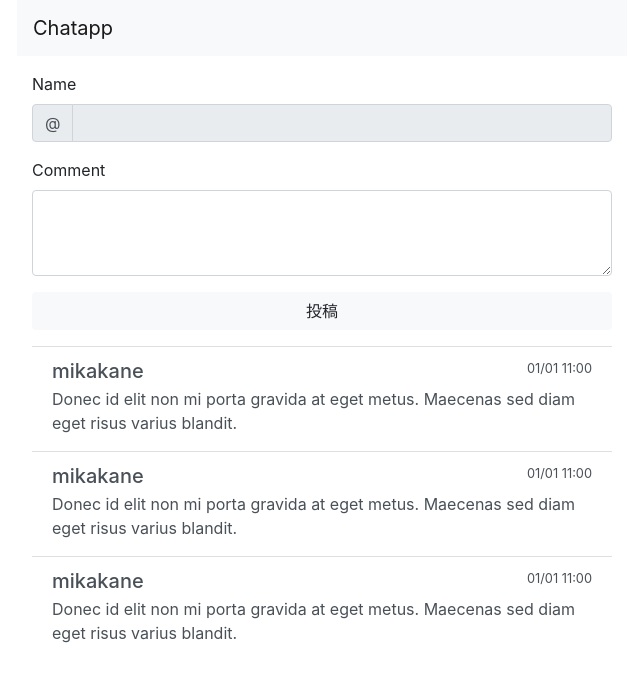
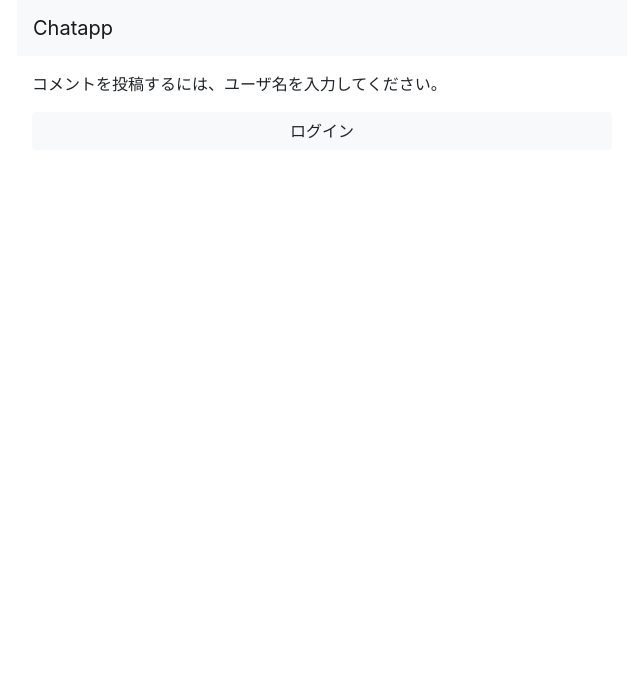
Before and after one commit to chatbox-inc/nuxt-fiirebase-chatapp-example, a Nuxt app: page / in a window 1280 px wide. Shown: the top 682 px of the page, without its empty margins (318-961 px from the left). Built offline with nearby package versions, Linux system fonts and the light colour scheme.

Commit message:
Vuex 作成

```diff
--- a/pages/index.vue
+++ b/pages/index.vue
@@ -45,29 +45,17 @@
 export default {
   data(){
     return {
-      user: {
-        name: ""
-      },
       form: {
         comment: ""
-      },
-      posts: [
-        {
-          user: "mikakane",
-          comment: "Donec id elit non mi porta gravida at eget metus. Maecenas sed diam eget risus varius blandit.",
-          date: "01/01 11:00"
-        },
-        {
-          user: "mikakane",
-          comment: "Donec id elit non mi porta gravida at eget metus. Maecenas sed diam eget risus varius blandit.",
-          date: "01/01 11:00"
-        },
-        {
-          user: "mikakane",
-          comment: "Donec id elit non mi porta gravida at eget metus. Maecenas sed diam eget risus varius blandit.",
-          date: "01/01 11:00"
-        }
-      ]
+      }
+    }
+  },
+  computed: {
+    user() {
+      return this.$store.state.user
+    },
+    posts() {
+      return this.$store.state.posts
     }
   },
   methods: {
@@ -75,12 +63,7 @@ export default {
       if (this.form.comment === "") {
         return false
       }
-      const date = new Date()
-      this.posts.push({
-        comment: this.form.comment,
-        user: this.user.name,
-        date: `${date.getMonth()+1}/${date.getDate()} ${date.getHours()}:${date.getMinutes()}`
-      })
+      this.$store.dispatch("addComments",this.form.comment)
       this.form.comment = ""
     }
   }
--- a/pages/signup.vue
+++ b/pages/signup.vue
@@ -32,7 +32,10 @@ export default {
   },
   methods: {
     submitLogin() {
-      this.$router.push("/")
+      if(this.form.username){
+        this.$store.dispatch("loginWithUserName",this.form.username)
+        this.$router.push("/")
+      }
     }
   }
 
--- /dev/null
+++ b/store/index.js
@@ -0,0 +1,29 @@
+export const state = () => {
+  return {
+    user: null,
+    posts: []
+  }
+}
+
+export const mutations = {
+  setUser(state, user) {
+    state.user = user
+  },
+  addPosts(state, post) {
+    state.posts.push(post)
+  }
+}
+
+export const actions = {
+  loginWithUserName({commit}, name) {
+    commit("setUser",{ name })
+  },
+  addComments({ state, commit} , comment) {
+    const date = new Date()
+    commit("addPosts",{
+      comment,
+      user: state.user.name,
+      date: `${date.getMonth()+1}/${date.getDate()} ${date.getHours()}:${date.getMinutes()}`
+    })
+  }
+}
```
